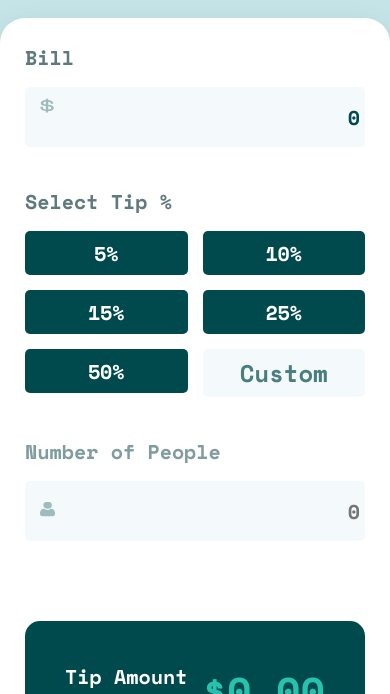
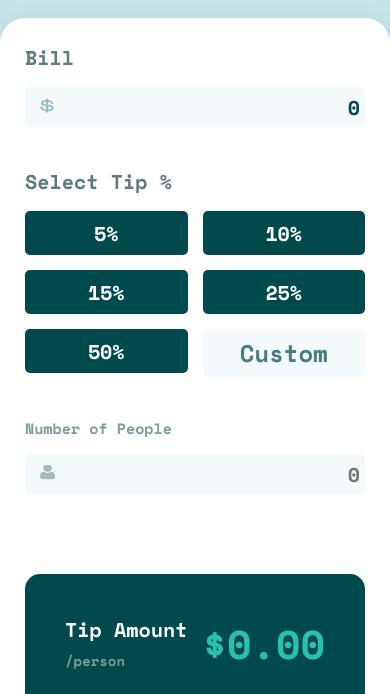
Before and after one commit to God55-lgtm/tipCalculator, a plain HTML site: page index.html in a window 390 px wide. Shown: the part 126-820 px from the top of the page. Drawn offline with Linux system fonts and the light colour scheme.

Commit message:
Yap..creo

```diff
--- a/index.js
+++ b/index.js
@@ -11,6 +11,9 @@ document.addEventListener('DOMContentLoaded', () => {
     let PeopleValue = 0;
     let porcentajeMonto = 0;
     let errorSpan = null;
+
+
+
 
     // Guardar el estado original del botón reset
     const originalResetBg = getComputedStyle(buttonReset).backgroundColor;
@@ -26,9 +29,15 @@ document.addEventListener('DOMContentLoaded', () => {
             errorSpan.style.position = 'absolute';
             errorSpan.style.right = '0';
             errorSpan.style.top = '0';
+            errorSpan.style.fontSize = '15px';
+            peopleInput.style.border = 'solid';
+            peopleInput.style.borderColor = 'hsla(22, 71%, 57%, 1.00)';
+
             elementoPadreSpan.appendChild(errorSpan);
         }
     };
+
+
 
     // Función para ocultar el error
     const ocultarError = () => {
--- a/styles.css
+++ b/styles.css
@@ -91,6 +91,7 @@ body {
     font-size: 24px;
     font-weight: 700;
     margin-top: 5px;
+    outline: none;
 }
 
 
@@ -136,9 +137,10 @@ body {
     font-size: 24px;
     font-weight: 700;
     margin-top: 5px;
-
+    outline: none;
 
 }
+
 
 
 /* BOTONES DE PORCENTAJE */
@@ -274,6 +276,7 @@ button:hover {
 #spanPeople{
     display: flex;
     justify-content: space-between;
+    font-size: 15px;
 }
 
 /* Quitar las flechas de los input */
@@ -335,7 +338,8 @@ input[type=number] {
     .numberOfPeople input {
         width: 100%;
         font-size: 20px;
-        height: 60px;
+        height: 40px;
+        align-items: center;
     }
 
     .results-article {
```
